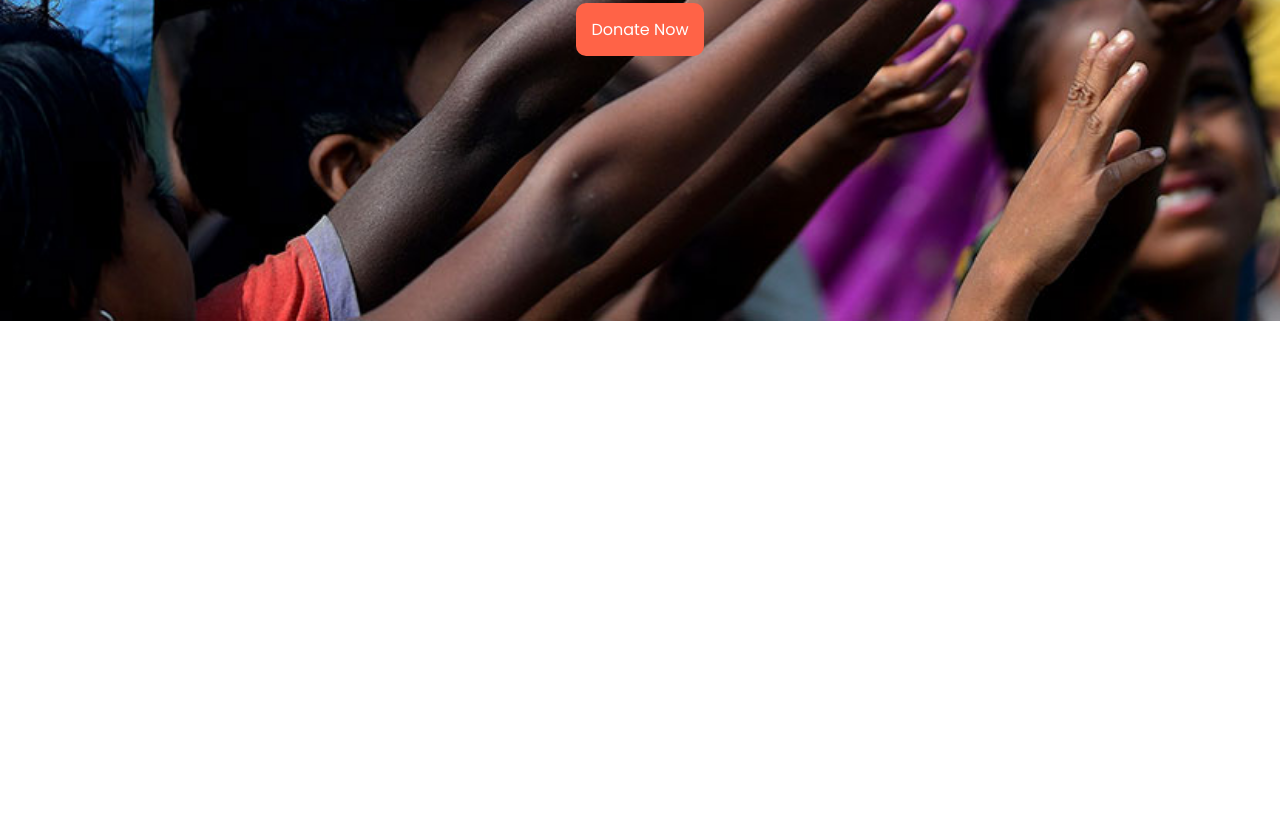
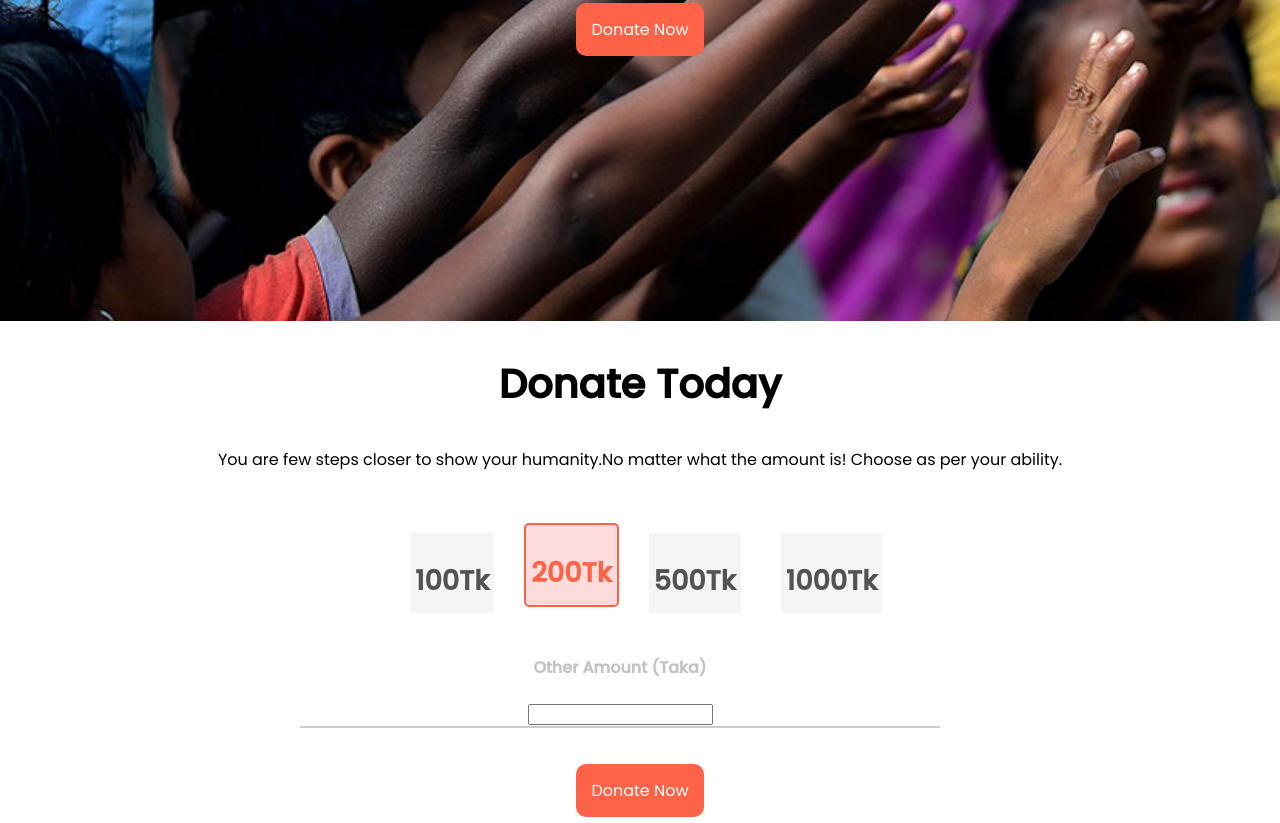
Before and after one commit to LabibaMashiat/help-helpless, a plain HTML site: page index.html in a window 1280 px wide. Shown: the part 579-1402 px from the top of the page. Before the commit the page ends 900 px from the top, so only its background shows below. Drawn offline with Linux system fonts and the light colour scheme.

Commit message:
donate-area

```diff
--- a/index.html
+++ b/index.html
@@ -25,6 +25,23 @@
 
 
     </section>
+    <section class="donate-area">
+       <h1>Donate Today</h1>
+       <p>You are few steps closer to show your humanity.No matter what the amount is! Choose as per your ability.</p><br>
+       <div class="money-amount">
+          <div class="money-box first-box"><h2>100Tk</h2></div>
+          <div class="money-box red-border"><h2>200Tk</h2></div>
+          <div class="money-box"><h2>500Tk</h2></div>
+          <div class="money-box"><h2>1000Tk</h2></div>
+       </div>
+       <div class="other-amount">
+        <h4>Other Amount (Taka)</h4>
+        <input type="text">
+       </div><br><br>
+       <a class="red-link-box" target="_blank" href=""> <span class="white-color">Donate Now</span> </a>
+
+
+    </section>
 
 </body>
 </html>
--- a/style.css
+++ b/style.css
@@ -2,7 +2,10 @@ body{
     font-family: 'Poppins', sans-serif;
     margin:0;
 }
-h1{
+section{
+    margin-bottom: 20px;
+}
+.introduction h1{
 
     font-size: 60px;
 }
@@ -29,3 +32,50 @@ h1{
 .white-color{
     color:white;
 }
+.donate-area h1
+{
+    font-size: 40px;
+}
+.donate-area
+{
+  text-align: center;
+
+
+}
+
+.money-amount
+{
+    display: flex;
+}
+
+.money-box
+{
+    border:10px solid white;
+    height:70px;
+    background-color: whitesmoke;
+    color:rgba(0, 0, 0, 0.661);
+    font-size: 18px;
+    font-weight:200;
+    padding: 5px;
+    margin:10px;
+
+}
+.red-border
+{
+    border:2px solid tomato;
+    color:tomato;
+    margin-top: 10px;
+    background-color: rgba(255, 0, 0, 0.136);
+    border-radius: 5px;
+}
+.first-box
+{
+    margin-left:400px;
+}
+
+.other-amount{
+    color:rgba(0, 0, 0, 0.236) ;
+    border-bottom: 2px solid rgba(128, 128, 128, 0.419);
+    width:50%;
+    margin-left: 300px;
+}
```
